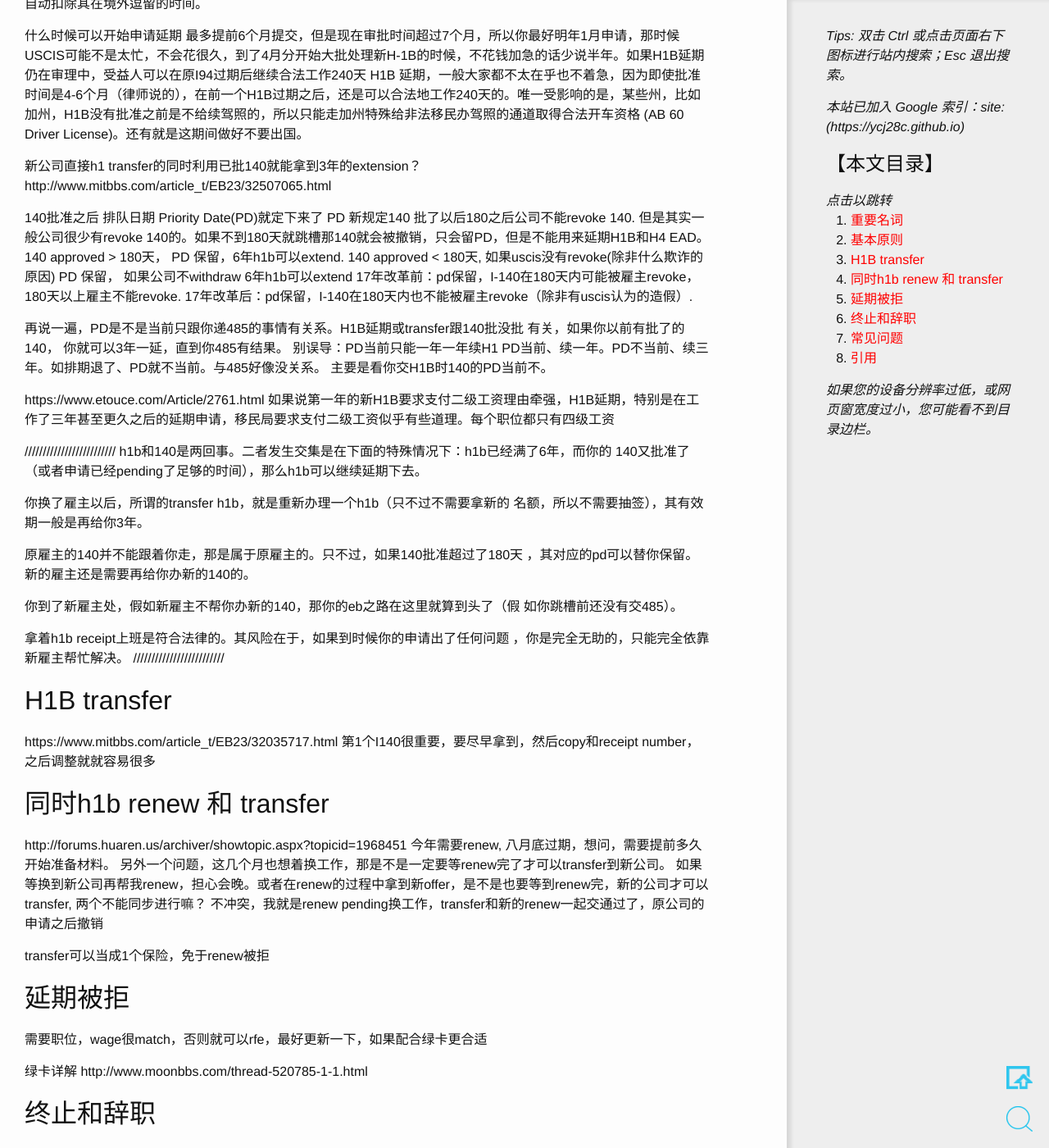
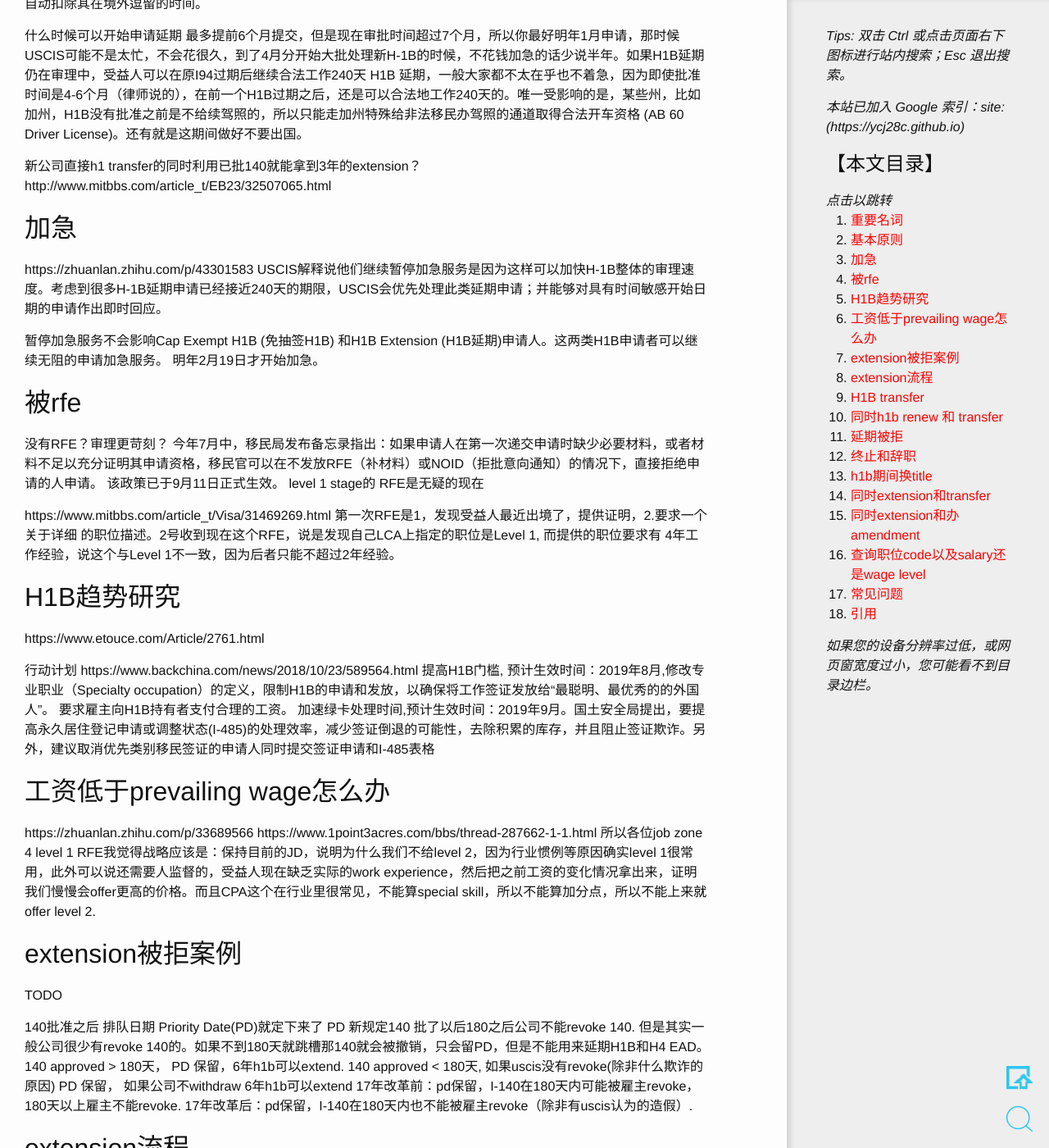
Before and after one commit to ycj28c/lifeblog, a Jekyll site: the page built from _posts/2019-01-16-h1b-extension-progress.md, in a window 1280 px wide and 1400 px high, scrolled down 2066 px. Shown: the whole window at 82% size. Built offline with Jekyll 4.4.1, drawn with Linux system fonts in a browser that asks for light colours; comment, search, counter and statistics services are not loaded; some of the changed text lies outside the part shown.

Commit message:
1/1801/0_022416

```diff
--- a/_posts/2019-01-16-h1b-extension-progress.md
+++ b/_posts/2019-01-16-h1b-extension-progress.md
@@ -81,6 +81,43 @@ H1B 延期，一般大家都不太在乎也不着急，因为即使批准时间
 新公司直接h1 transfer的同时利用已批140就能拿到3年的extension？
 http://www.mitbbs.com/article_t/EB23/32507065.html
 
+加急
+-----
+https://zhuanlan.zhihu.com/p/43301583
+USCIS解释说他们继续暂停加急服务是因为这样可以加快H-1B整体的审理速度。考虑到很多H-1B延期申请已经接近240天的期限，USCIS会优先处理此类延期申请；并能够对具有时间敏感开始日期的申请作出即时回应。
+
+暂停加急服务不会影响Cap Exempt H1B (免抽签H1B) 和H1B Extension (H1B延期)申请人。这两类H1B申请者可以继续无阻的申请加急服务。
+明年2月19日才开始加急。
+
+被rfe
+-----
+没有RFE？审理更苛刻？ 今年7月中，移民局发布备忘录指出：如果申请人在第一次递交申请时缺少必要材料，或者材料不足以充分证明其申请资格，移民官可以在不发放RFE（补材料）或NOID（拒批意向通知）的情况下，直接拒绝申请的人申请。 该政策已于9月11日正式生效。
+level 1 stage的 RFE是无疑的现在
+
+https://www.mitbbs.com/article_t/Visa/31469269.html
+第一次RFE是1，发现受益人最近出境了，提供证明，2.要求一个关于详细
+的职位描述。2号收到现在这个RFE，说是发现自己LCA上指定的职位是Level 1, 而提供的职位要求有
+4年工作经验，说这个与Level 1不一致，因为后者只能不超过2年经验。
+
+H1B趋势研究
+-----------
+https://www.etouce.com/Article/2761.html
+
+行动计划
+https://www.backchina.com/news/2018/10/23/589564.html
+提高H1B门槛, 预计生效时间：2019年8月,修改专业职业（Specialty occupation）的定义，限制H1B的申请和发放，以确保将工作签证发放给“最聪明、最优秀的的外国人”。
+要求雇主向H1B持有者支付合理的工资。
+加速绿卡处理时间,预计生效时间：2019年9月。国土安全局提出，要提高永久居住登记申请或调整状态(I-485)的处理效率，减少签证倒退的可能性，去除积累的库存，并且阻止签证欺诈。另外，建议取消优先类别移民签证的申请人同时提交签证申请和I-485表格
+
+工资低于prevailing wage怎么办
+------------
+https://zhuanlan.zhihu.com/p/33689566
+https://www.1point3acres.com/bbs/thread-287662-1-1.html
+所以各位job zone 4 level 1 RFE我觉得战略应该是：保持目前的JD，说明为什么我们不给level 2，因为行业惯例等原因确实level 1很常用，此外可以说还需要人监督的，受益人现在缺乏实际的work experience，然后把之前工资的变化情况拿出来，证明我们慢慢会offer更高的价格。而且CPA这个在行业里很常见，不能算special skill，所以不能算加分点，所以不能上来就offer level 2.
+
+extension被拒案例
+-----------
+TODO
 
 140批准之后 排队日期 Priority Date(PD)就定下来了 PD
 新规定140 批了以后180之后公司不能revoke 140. 但是其实一般公司很少有revoke
@@ -89,6 +126,10 @@ http://www.mitbbs.com/article_t/EB23/32507065.html
 140 approved < 180天, 如果uscis没有revoke(除非什么欺诈的原因) PD 保留， 如果公司不withdraw 6年h1b可以extend
 17年改革前：pd保留，I-140在180天内可能被雇主revoke，180天以上雇主不能revoke.
 17年改革后：pd保留，I-140在180天内也不能被雇主revoke（除非有uscis认为的造假）.
+
+extension流程
+-------------
+填写H1b extension，填写I-129
 
 再说一遍，PD是不是当前只跟你递485的事情有关系。H1B延期或transfer跟140批没批
 有关，如果你以前有批了的140， 你就可以3年一延，直到你485有结果。
@@ -148,6 +189,29 @@ http://www.moonbbs.com/thread-520785-1-1.html
 从2017年起，一项新的规定为某些丧失非移民身份（包括H-1B）的外籍劳工提供了最多60天的宽限期，以便让他们找到新的工作延长合法身份。
 
 h1b期间换title
+------------
+https://www.1point3acres.com/bbs/thread-332446-1-1.html
+
+你公司内部的 title 无所谓的，移民局根本不管，想什么 title 都行。重要的是你 extension 的时候要提交 LCA，那上面的 title 才重要。
+1. 要不要现在就 amendment 这个要问律师的意见了。个人觉得既然 wage 不够，为什么要给自己找麻烦呢。还不如等要 extension 的时候再说。
+2. 这个个人觉得没有必要一致。公司内部的 title 随便的，想什么时候改分分钟就改了，没有什么法律效力。重要的是 LCA 上的 title，在 file LCA 时要填写 occupation code，那个 code 决定了你的 title 和 prevailing wage。
+只要不影响每个wage level的min，就不用再file。
+
+同时extension和transfer
+------
+
+同时extension和办amendment
+------------------
+https://www.1point3acres.com/bbs/thread-363459-1-1.html
+
+查询职位code以及salary还是wage level
+-------
+查公司给的职位信息
+http://www.myvisajobs.com
+查劳工部工资标准
+http://www.flcdatacenter.com
+SDE通常是15-1132
+http://www.flcdatacenter.com/OesQuickResults.aspx?code=15-1132&area=41884&year=19&source=1
 
 常见问题
 --------
```
